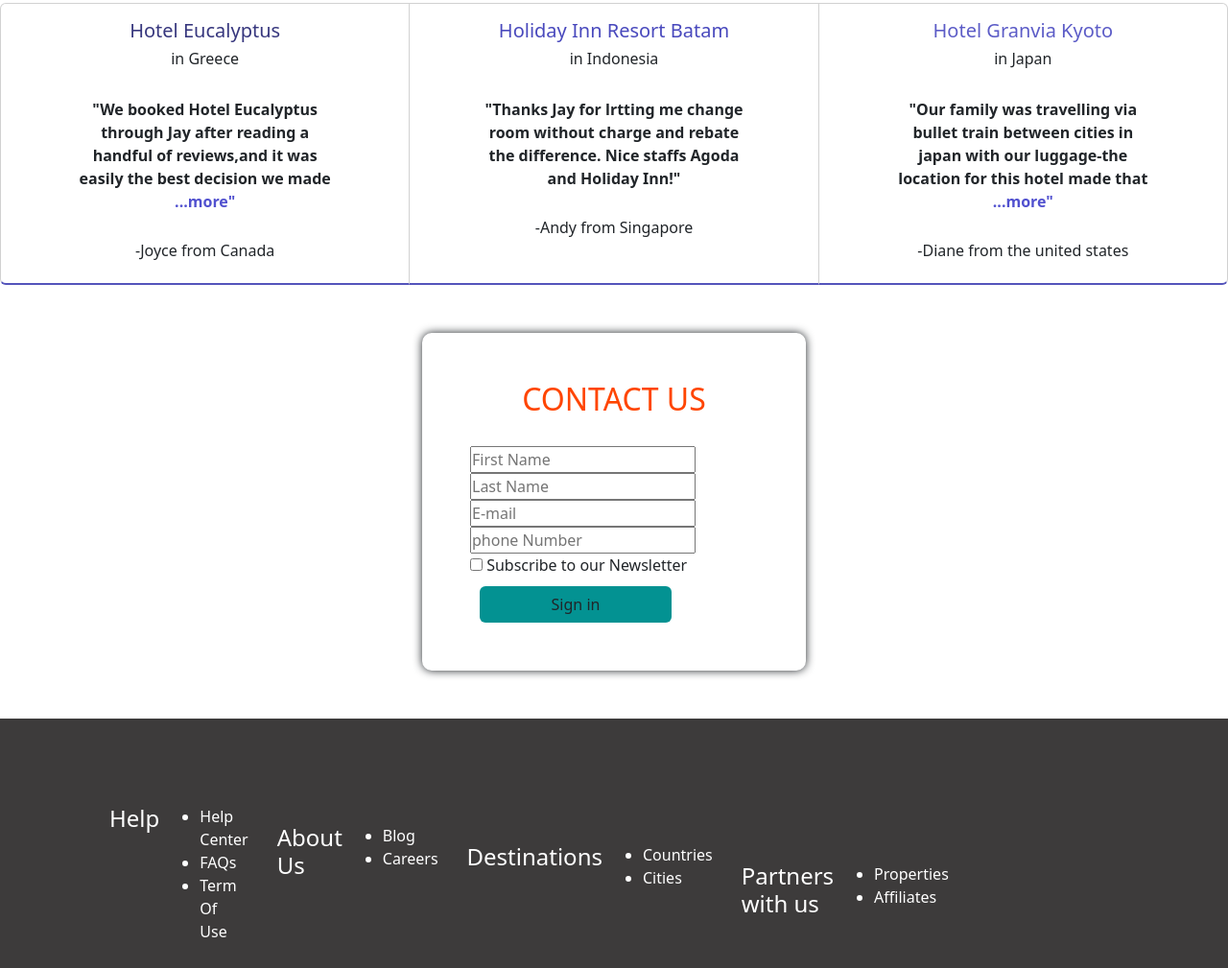
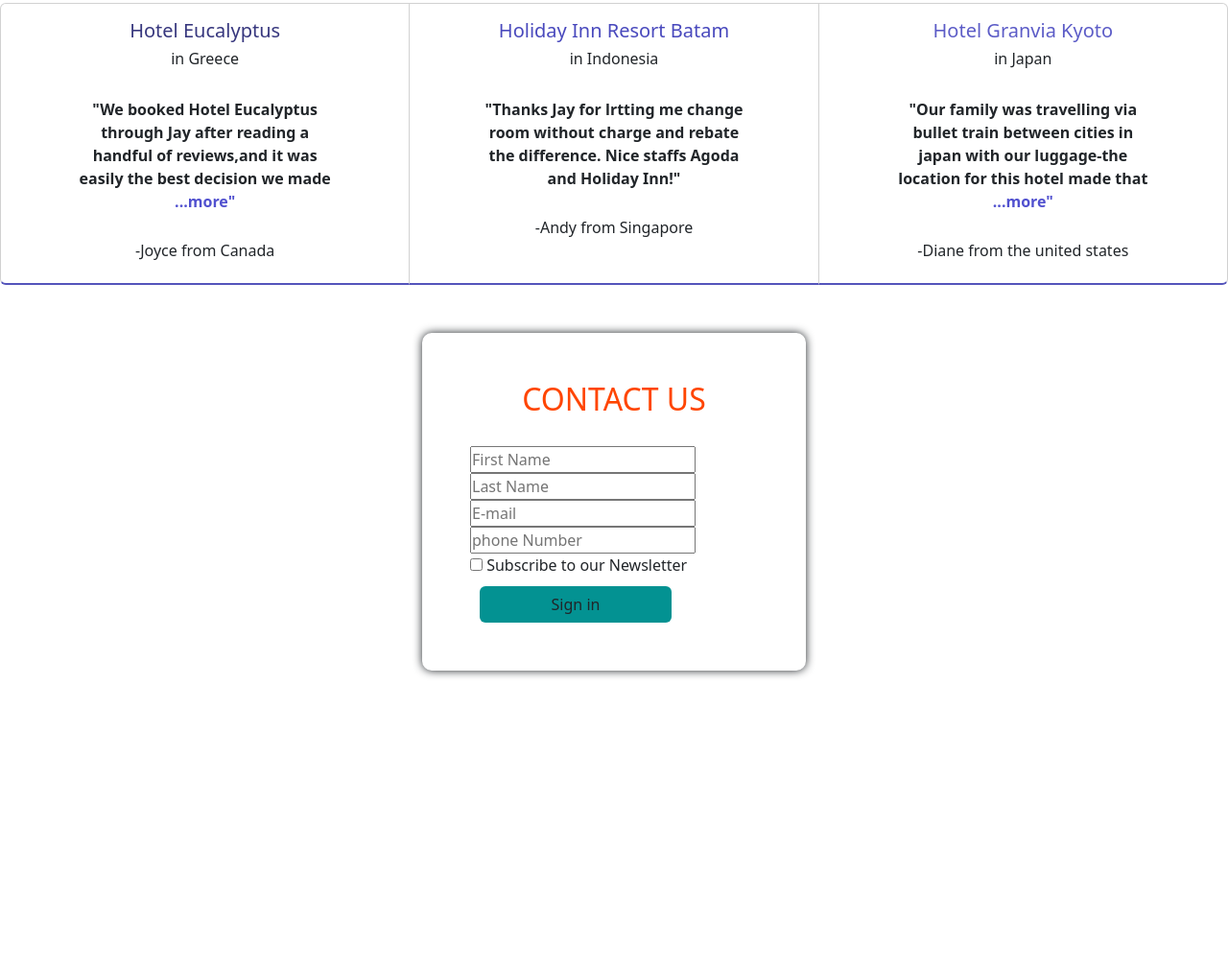
Before and after one commit to jenani14/Jay-Travel, a plain HTML site: page index.html in a window 1280 px wide. Shown: the part 1998-3007 px from the top of the page at 96% size. After the commit the page ends 2747 px from the top, so only its background shows below. Drawn offline with nearby package versions, Linux system fonts and the light colour scheme.

Commit message:
removed footer and footer style

```diff
--- a/index.html
+++ b/index.html
@@ -129,19 +129,8 @@
         width: 200px;
         margin: 10px;
      }
-     .footer{
-        background-color: rgb(61, 59, 59);
-        color: white;
-        padding: 70px;
-        text-decoration: none;
 
-     }
-     .footer-col{
-        display: flex;
-        flex-grow: 1;
-        flex-basis: 20%;
-        gap: 10px;
-     }
+
 
 
 
@@ -276,59 +265,8 @@
     </div>
 
 </div>
-<footer class="footer">
-    <div class="container">
-        <div class="row">
-            <div class="footer-col">
-                <h4>Help</h4>
-                <ul>
-                    <li>Help Center</li>
-                    <li>FAQs</li>
-                    <li>Term Of Use</li>
-                </ul>
-                <div>
-                    <div class="footer-col">
-                        <h4>About Us</h4>
-                        <ul>
-                            <li>Blog</li>
-                            <li>Careers</li>
-                        </ul>
-                        <div>
-                            <div class="footer-col">
-                                <h4>Destinations</h4>
-                                <ul>
-                                    <li>Countries</li>
-                                    <li>Cities</li>
-                                </ul>
-                                <div>
-                                    <div class="footer-col">
-                                        <h4>Partners with us</h4>
-                                        <ul>
-                                            <li>Properties</li>
-                                            <li>Affiliates</li>
-                                        </ul>
-                                        <div>
-
-                                            </div>
-                                        </div>
-
-                                    </div>
-                                </div>
-
-                            </div>
-                        </div>
-
-                    </div>
-                </div>
 
 
-            </div>
-
-        </div>
-
-    </div>
-
-</footer>
 
 </body>
 </html>
```
